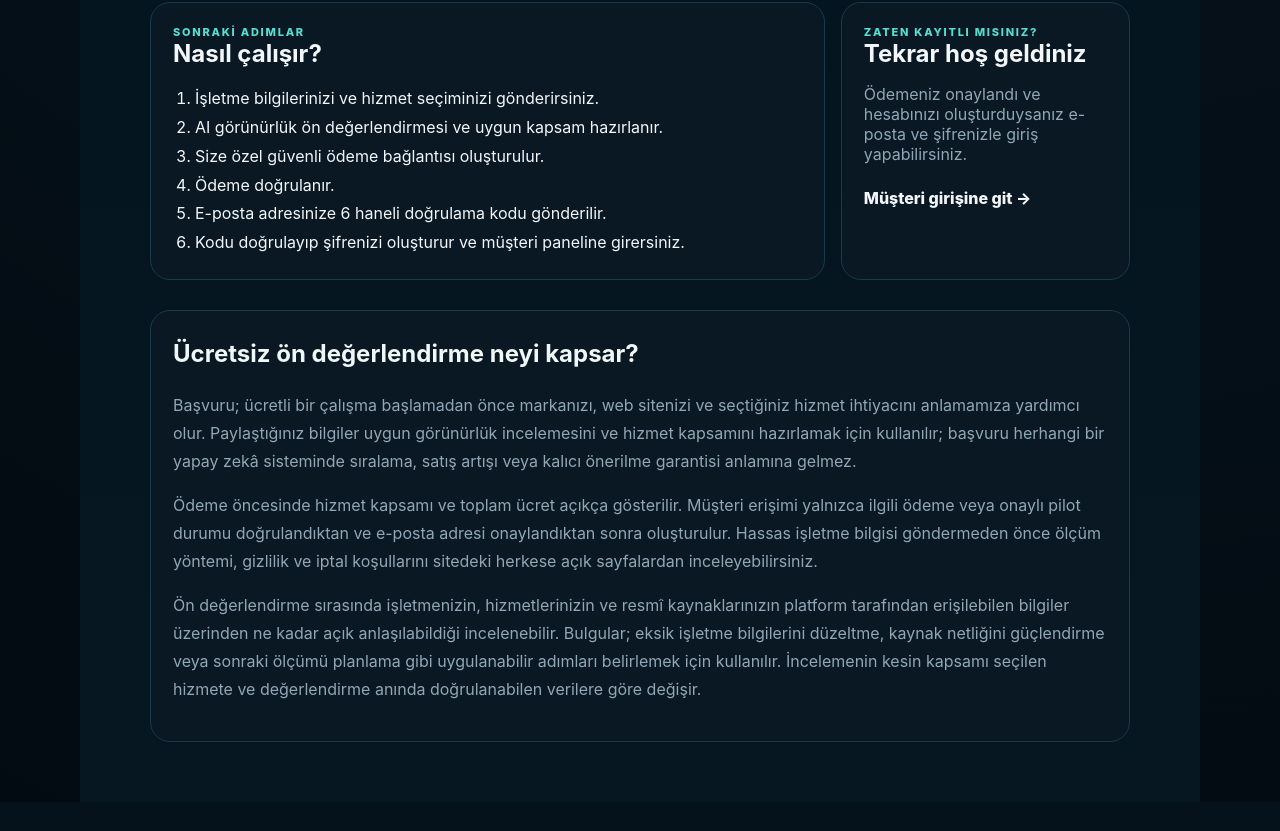
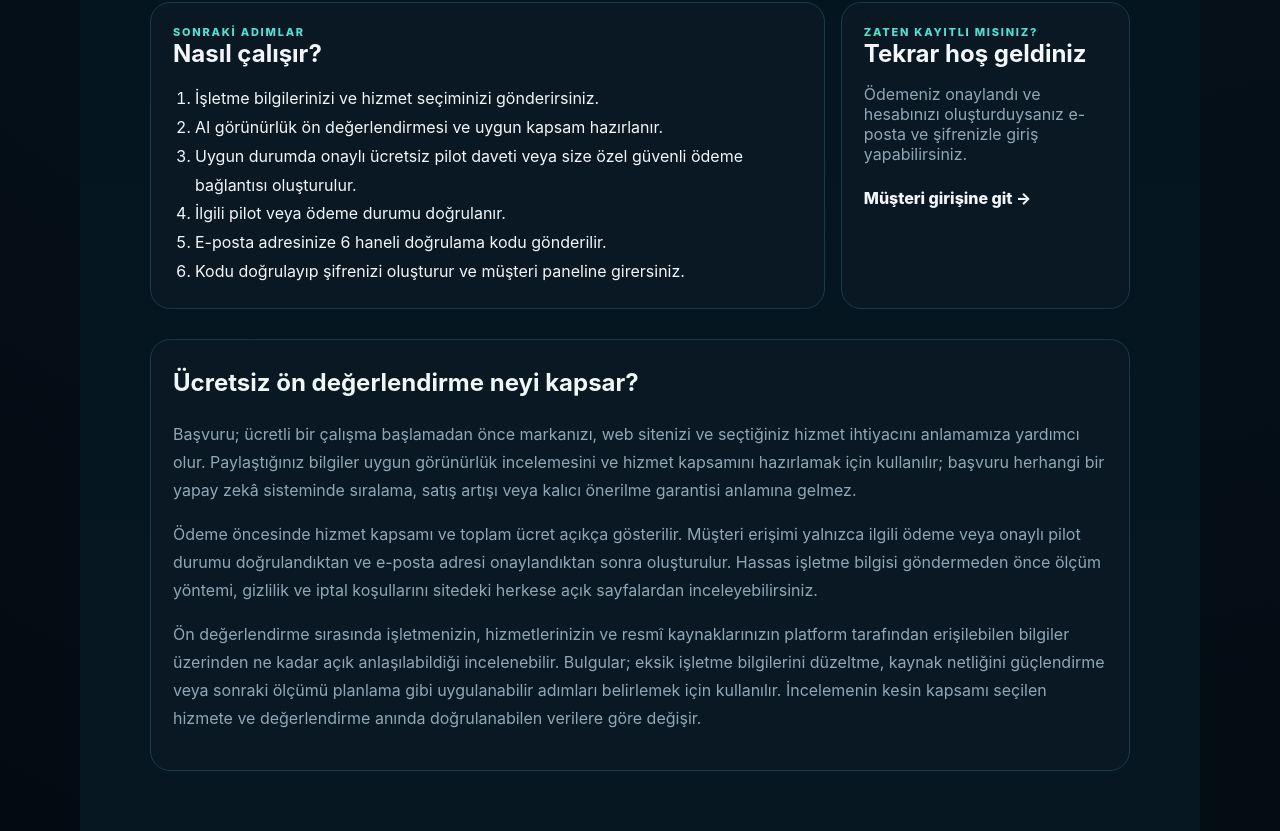
Before and after one commit to mehmetozan-5858/ai-visibility, a Next.js app: page /yeni-musteri in a window 1280 px wide. Shown: the part 1077-1908 px from the top of the page. Before the commit the page ends 1879 px from the top, so only its background shows below. Built offline with nearby package versions, Linux system fonts and the light colour scheme; no server answers.

Commit message:
Clarify pilot and payment onboarding steps

```diff
--- a/app/yeni-musteri/page.js
+++ b/app/yeni-musteri/page.js
@@ -13,7 +13,7 @@ export default async function NewCustomerPage({searchParams}){
   const p=await searchParams;const service=allowed.has(String(p?.service||""))?String(p.service):"";const country=String(p?.country||"").slice(0,120);
   const en=country&&!/^(Türkiye|Turkey|TR)$/i.test(country);const language=en?"en":"tr";
   const prices=Object.fromEntries([["TRY","Türkiye"],["EUR","Germany"],["GBP","United Kingdom"],["USD","United States"]].map(([currency,country])=>[currency,[...allowed].map(service=>servicePrice({service,country,language}))]));
-  const steps=en?["Submit your business details and selected service.","We prepare an appropriate review and scope.","You receive a secure payment link.","Payment is verified.","A six-digit verification code is sent to your email.","Verify the code, set your password and sign in to your customer portal."]:["İşletme bilgilerinizi ve hizmet seçiminizi gönderirsiniz.","AI görünürlük ön değerlendirmesi ve uygun kapsam hazırlanır.","Size özel güvenli ödeme bağlantısı oluşturulur.","Ödeme doğrulanır.","E-posta adresinize 6 haneli doğrulama kodu gönderilir.","Kodu doğrulayıp şifrenizi oluşturur ve müşteri paneline girersiniz."];
+  const steps=en?["Submit your business details and selected service.","We prepare an appropriate review and scope.","If applicable, you receive an approved free-pilot invitation or a secure payment link.","The applicable pilot or payment status is verified.","A six-digit verification code is sent to your email.","Verify the code, set your password and sign in to your customer portal."]:["İşletme bilgilerinizi ve hizmet seçiminizi gönderirsiniz.","AI görünürlük ön değerlendirmesi ve uygun kapsam hazırlanır.","Uygun durumda onaylı ücretsiz pilot daveti veya size özel güvenli ödeme bağlantısı oluşturulur.","İlgili pilot veya ödeme durumu doğrulanır.","E-posta adresinize 6 haneli doğrulama kodu gönderilir.","Kodu doğrulayıp şifrenizi oluşturur ve müşteri paneline girersiniz."];
   const schema={"@context":"https://schema.org","@type":"WebPage",name:en?"Free AI Visibility Assessment":"Ücretsiz AI Visibility Ön Değerlendirmesi",url:"https://www.aivisibilityworks.com/yeni-musteri",inLanguage:en?"en":"tr-TR",isPartOf:{"@type":"WebSite",name:"AI Visibility Works",url:"https://www.aivisibilityworks.com/"}};
   const schemaJson=JSON.stringify(schema).replace(/</g,"\\u003c");
   return <main lang={language} data-localized style={{minHeight:"100vh",background:"radial-gradient(circle at 80% 4%,rgba(70,234,215,.08),transparent 24%),linear-gradient(180deg,#03121c,#061722)",padding:"24px 20px 60px"}}>
```
